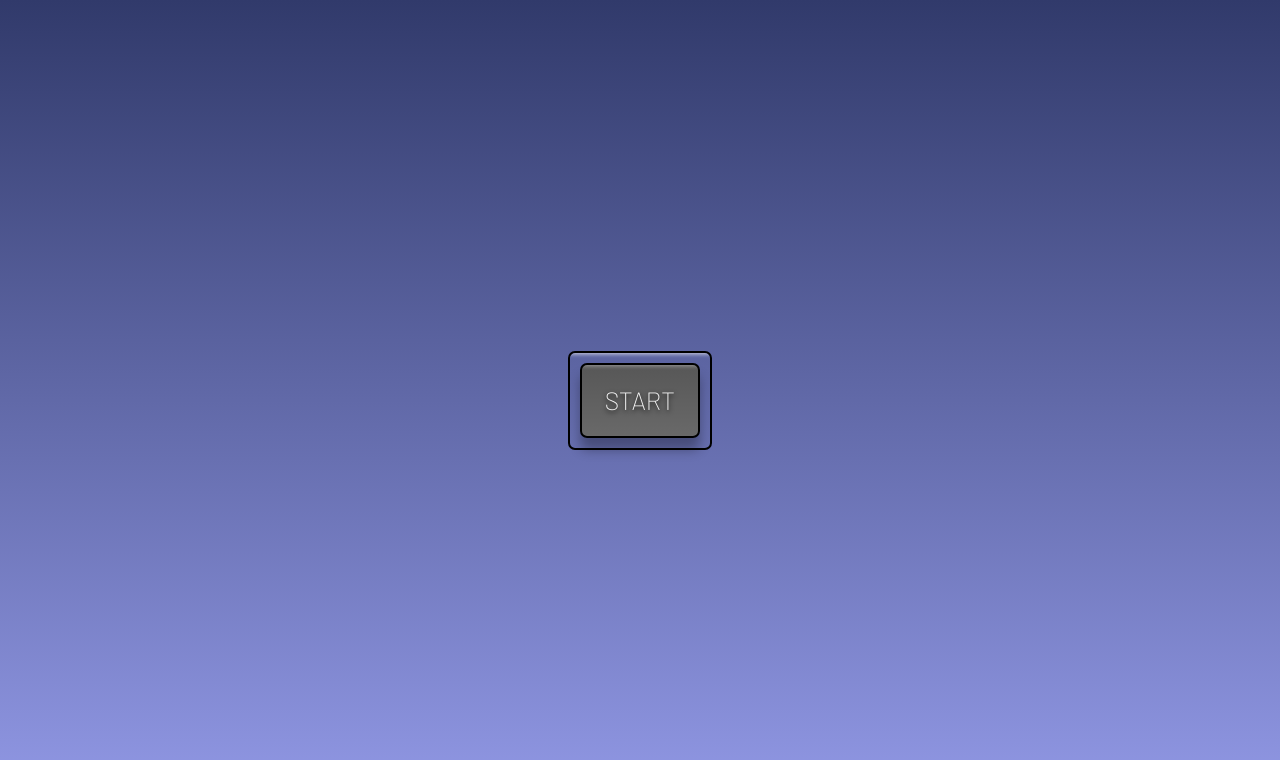
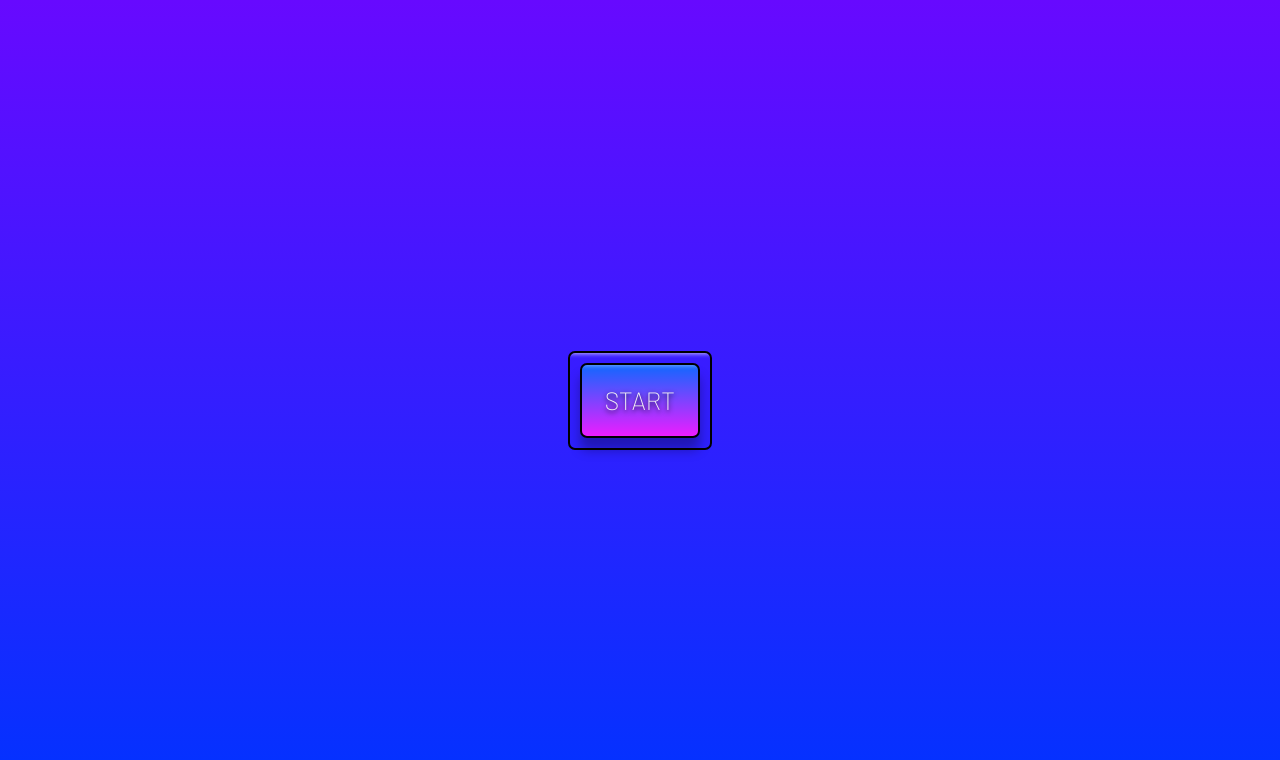
Before and after one commit to mirzarad/Picture-In-Picture, a plain HTML site: page index.html in a window 1280 px wide. Drawn offline with Linux system fonts and the light colour scheme.

Commit message:
Change styling

```diff
--- a/style.css
+++ b/style.css
@@ -10,14 +10,14 @@ body {
   display: flex;
   justify-content: center;
   align-items: center;
-  background: linear-gradient(#313A6B, #9198e5);
+  background: linear-gradient(#6709ff, #0033ff);
 }
 
 .button-container {
   border: 2px solid black;
   padding: 10px;
   border-radius: 7px;
-  box-shadow: inset 0 20px 4px -19px rgba(255, 255, 255, 0.7);
+  box-shadow: inset 0 20px 4px -19px rgba(255, 255, 255, 0.648);
 }
 
 
@@ -30,14 +30,14 @@ button {
   font-size: 25px;
   color: whitesmoke;
   text-shadow: 0 2px 5px black;
-  background: linear-gradient(to top, #696969, #575757);
+  background: linear-gradient(to top, #ec1dff, #1068ff);
   border: 2px solid black;
   border-radius: 7px;
   box-shadow: inset 0 20px 4px -19px rgba(255,255,255,0.4), 0 12px 12px 0 rgba(0,0,0,0.3);
 }
 
 button:hover {
-  background: linear-gradient(to bottom, #696969, #575757);
+  background: linear-gradient(to top,  #1068ff, #f183fb);
 }
 
 button:active {
```
Also changed, not shown: 2 other files.
